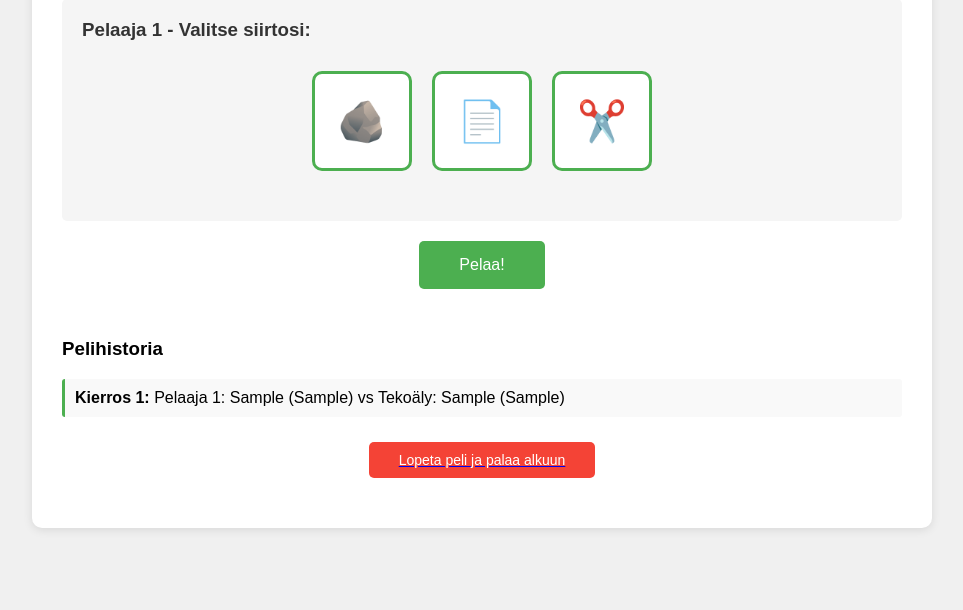
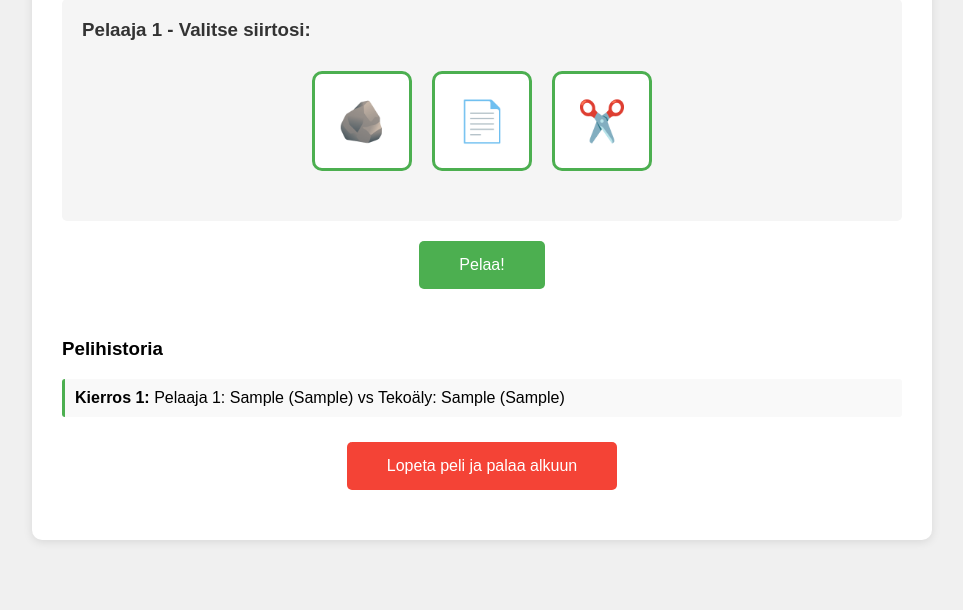
Before and after one commit to aarnif/palautusrepositorio, a Flask app: template viikko7/kivi-paperi-sakset/src/templates/play.html in a window 1280 px wide. Shown: the part 491-1101 px from the top of the page, without its empty margins (158-1121 px from the left). Before the commit the page ends 1021 px from the top, so only its background shows below. Run offline with Flask 3, Linux system fonts and the light colour scheme; the template is opened without the code that fills it: most values are stand-ins (such as "Sample title", 1, 10 or a date in 2020).

Commit message:
Update end game button styles

```diff
--- a/viikko7/kivi-paperi-sakset/src/templates/game_over.html
+++ b/viikko7/kivi-paperi-sakset/src/templates/game_over.html
@@ -99,6 +99,9 @@
         background-color: #0b7dda;
         transform: translateY(-2px);
       }
+      a {
+        text-decoration: none;
+      }
     </style>
   </head>
   <body>
--- a/viikko7/kivi-paperi-sakset/src/templates/play.html
+++ b/viikko7/kivi-paperi-sakset/src/templates/play.html
@@ -89,16 +89,19 @@
       .reset-btn {
         display: block;
         margin: 20px auto;
-        padding: 10px 30px;
+        padding: 15px 40px;
         background-color: #f44336;
         color: white;
         border: none;
         border-radius: 5px;
         cursor: pointer;
-        font-size: 14px;
+        font-size: 16px;
       }
       .reset-btn:hover {
         background-color: #da190b;
+      }
+      a {
+        text-decoration: none;
       }
       input[type="radio"] {
         margin: 0 10px;
```
